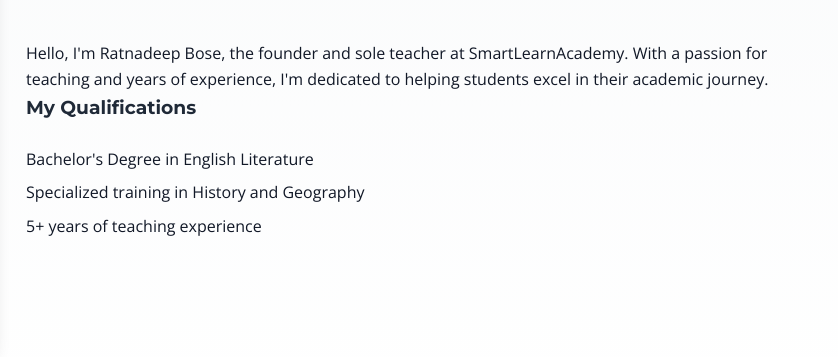
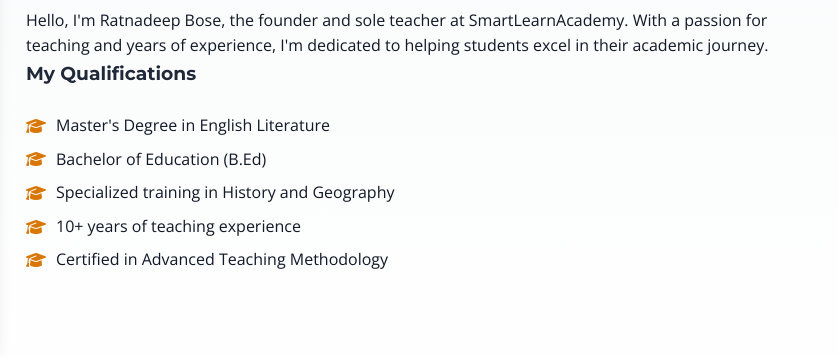
Before and after one commit to RatnadeepBose/smartlearn-website, a plain HTML site: page index.html in a window 1280 px wide. Shown: the part 936-1293 px from the top of the page, 442-1280 px from the left. Drawn offline with nearby package versions, Linux system fonts and the light colour scheme.

Commit message:
Update index.html

```diff
--- a/index.html
+++ b/index.html
@@ -671,12 +671,7 @@
         <div class="about-content" style="flex:2;">
             <h2>About Me</h2>
             <p>Hello, I'm Ratnadeep Bose, the founder and sole teacher at SmartLearnAcademy. With a passion for teaching and years of experience, I'm dedicated to helping students excel in their academic journey.</p>
-            <h3>My Qualifications</h3>
-            <ul class="qualifications">
-                <li>Bachelor's Degree in English Literature</li>
-                <li>Specialized training in History and Geography</li>
-                <li>5+ years of teaching experience</li>
-            </ul>
+           <h3>My Qualifications</h3> <ul class="qualifications"> <li><i class="fas fa-graduation-cap"></i> Master's Degree in English Literature</li> <li><i class="fas fa-graduation-cap"></i> Bachelor of Education (B.Ed)</li> <li><i class="fas fa-graduation-cap"></i> Specialized training in History and Geography</li> <li><i class="fas fa-graduation-cap"></i> 10+ years of teaching experience</li> <li><i class="fas fa-graduation-cap"></i> Certified in Advanced Teaching Methodology</li> </ul>
         </div>
     </div>
 </section>
```
